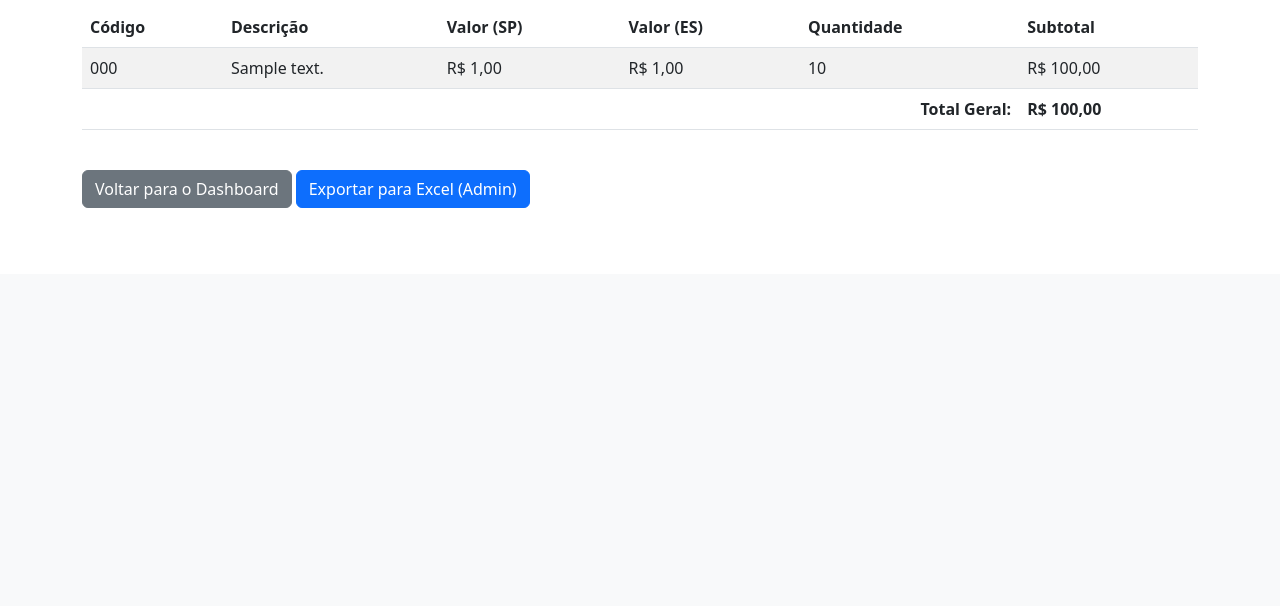
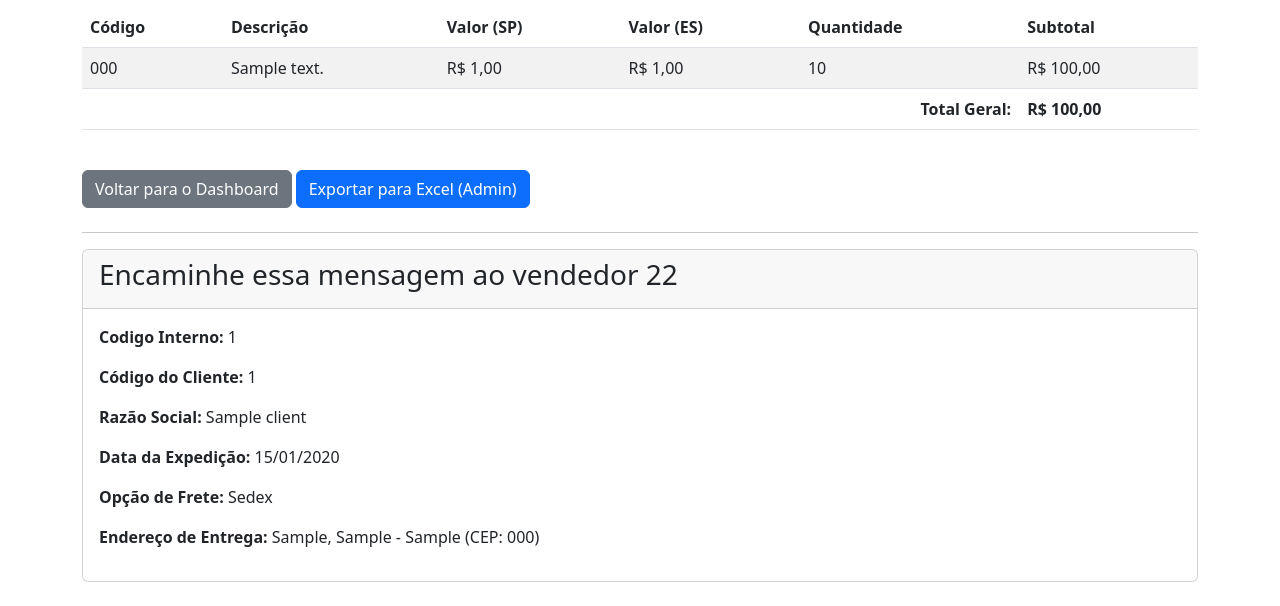
Before and after one commit to Sikynat/WFHUB, a Django app: page /pedidos/1/ in a window 1280 px wide. Shown: the part 526-1132 px from the top of the page. Before the commit the page ends 734 px from the top, so only its background shows below. Run offline with Django 5.2, Linux system fonts and the light colour scheme; a user stored in the database is signed in; tables that the repository leaves empty hold one stand-in row (values such as "Sample post").

Commit message:
Mensagem automatica

```diff
--- a/templates/detalhes_pedido.html
+++ b/templates/detalhes_pedido.html
@@ -75,5 +75,20 @@
                 {% endif %}
     </div>
 
+    <hr>
+
+ <div class="card mb-4">
+        <div class="card-header">
+            <h3>Encaminhe essa mensagem ao vendedor 22</h3>
+        </div>
+        <div class="card-body">
+                <p><strong>Codigo Interno:</strong> {{ pedido.id }}</p>
+                <p><strong>Código do Cliente:</strong> {{ pedido.cliente.client_code }}</p>
+                <p><strong>Razão Social:</strong> {{ pedido.cliente.client_name }}</p>
+                <p><strong>Data da Expedição:</strong> {{ pedido.data_envio_solicitada|date:"d/m/Y" }}</p>
+                <p><strong>Opção de Frete:</strong> {{ pedido.get_frete_option_display }}</p>
+                <p><strong>Endereço de Entrega:</strong> {{ pedido.endereco.logradouro }}, {{ pedido.endereco.numero }} - {{ pedido.endereco.cidade }} (CEP: {{ pedido.endereco.cep }})</p>
+        </div>
+    </div>
 
 {% endblock %}
```
